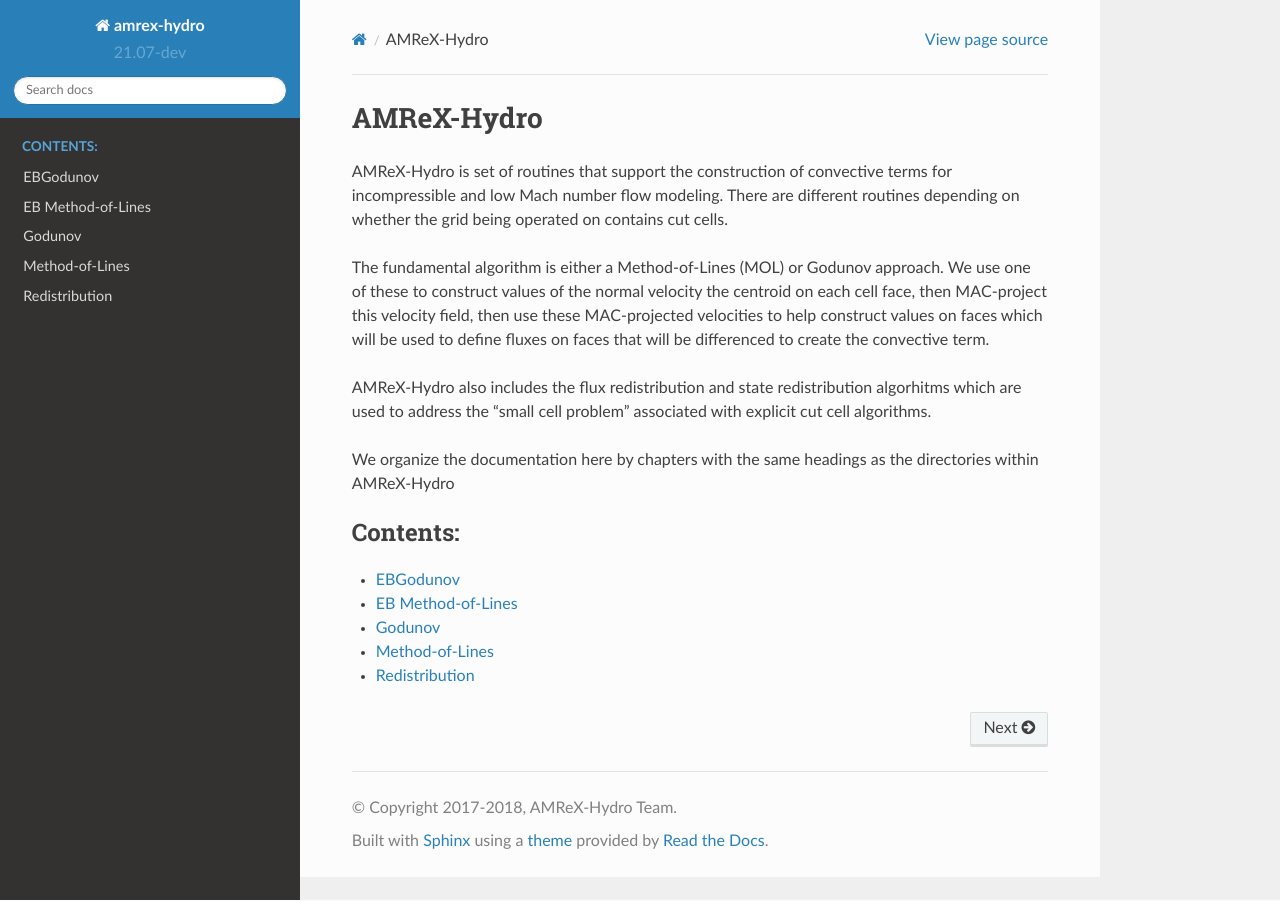
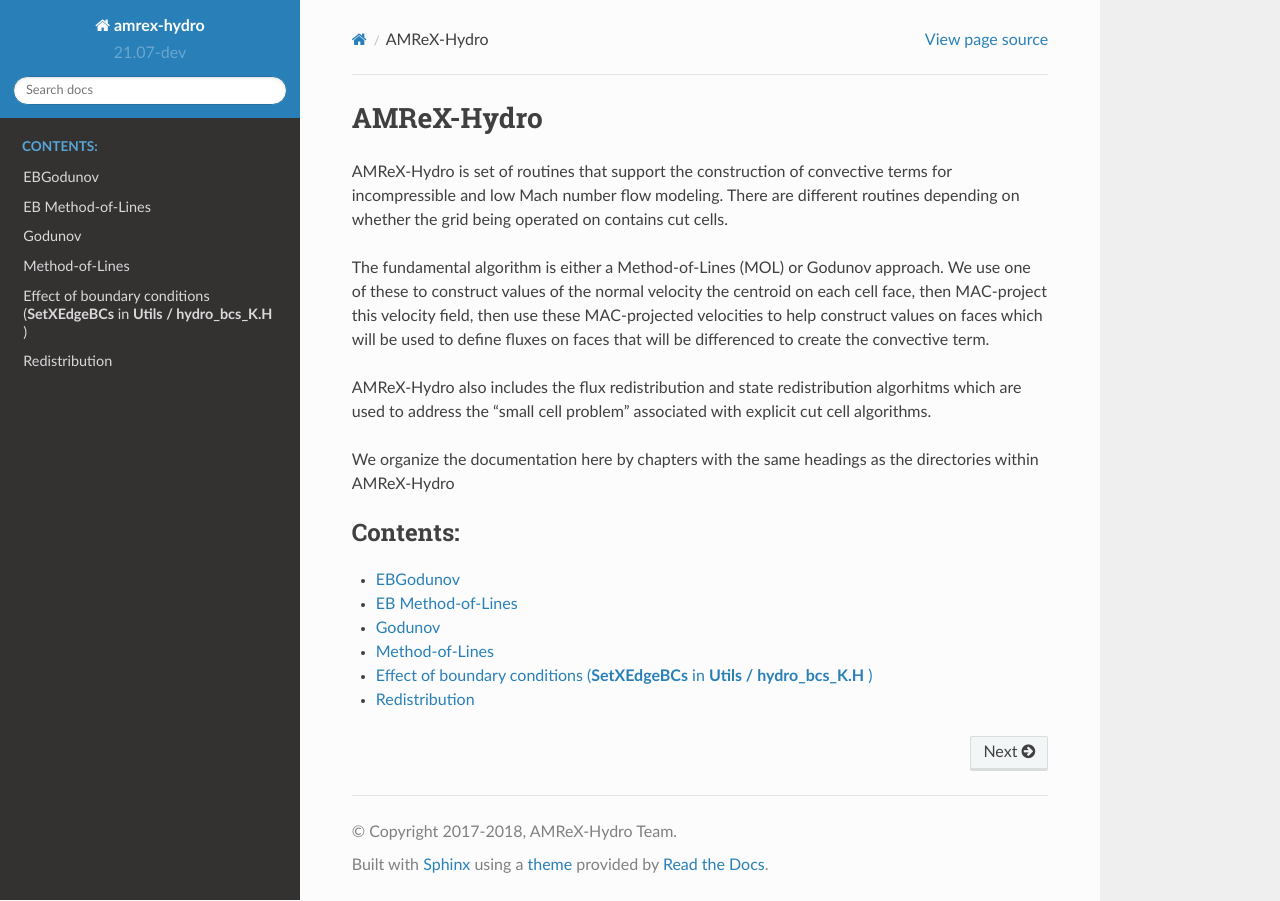
Before and after one commit to AMReX-Fluids/AMReX-Hydro, a Sphinx documentation site: the page built from Docs/source/index.rst, in a window 1280 px wide. Built offline with Sphinx 7.4.7 and the Read the Docs theme 2.0.0, drawn with Linux system fonts in a browser that asks for light colours; pages that are not in the unit, such as notebooks, are missing from menus; part of the change alters nothing that is shown.

```diff
--- a/Docs/source/MOL.rst
+++ b/Docs/source/MOL.rst
@@ -1,57 +1,75 @@
 Method-of-Lines
 ~~~~~~~~~~~~~~~
 
-To create the normal velocities on faces, we first extrapolate from the cell centers on each side using the
-slopes as computed earlier, and upwind the face value to define  :math:`U^{pred}`
+MOL
+===
 
-.  To compute the x-velocity on the x-faces of regular (ie not cut) cells, we call
+The procedure for computing MAC velocities and edge states with MOL does
+not involve any time derivatives. All slope computations use
+second-order limited slopes as described in
+`[sec:slopes] <#sec:slopes>`__.
 
-   .. code:: shell
+We define :math:`\varepsilon = 1.e-8` in **Utils / hydro_constants.H**
 
-            AMREX_CUDA_HOST_DEVICE_FOR_3D(ubx, i, j, k,
-             {
-                 // X-faces
-                 Real upls     = ccvel_fab(i  ,j,k,0) - 0.5 * xslopes_fab(i  ,j,k,0);
-                 Real umns     = ccvel_fab(i-1,j,k,0) + 0.5 * xslopes_fab(i-1,j,k,0);
-                 if ( umns < 0.0 && upls > 0.0 ) {
-                    umac_fab(i,j,k) = 0.0;
-                 } else {
-                    Real avg = 0.5 * ( upls + umns );
-                    if ( std::abs(avg) <  small_vel) { umac_fab(i,j,k) = 0.0;
-                    } else if (avg >= 0)             { umac_fab(i,j,k) = umns;
-                    } else                           { umac_fab(i,j,k) = upls;
-                    }
-                 }
-             });
+Pre-MAC (**MOL::ExtrapVelToFacesBox** )
+---------------------------------------
 
-For cut cells we test on whether the area fraction is non-zero:
+For computing the pre-MAC edge states to be MAC-projected, we define on
+every x-face:
 
-   .. code:: shell
+.. math::
 
-             AMREX_CUDA_HOST_DEVICE_FOR_3D(ubx, i, j, k,
-             {
-                 // X-faces
-                 if (ax_fab(i,j,k) > 0.0)
-                 {
-                    Real upls     = ccvel_fab(i  ,j,k,0) - 0.5 * xslopes_fab(i  ,j,k,0);
-                    Real umns     = ccvel_fab(i-1,j,k,0) + 0.5 * xslopes_fab(i-1,j,k,0);
-                    if ( umns < 0.0 && upls > 0.0 ) {
-                       umac_fab(i,j,k) = 0.0;
-                    } else {
-                       Real avg = 0.5 * ( upls + umns );
-                       if ( std::abs(avg) <  small_vel) { umac_fab(i,j,k) = 0.0;
-                       } else if (avg >= 0)             { umac_fab(i,j,k) = umns;
-                       } else                           { umac_fab(i,j,k) = upls;
-                       }
-                    }
-                 } else {
-                       umac_fab(i,j,k) = huge_vel;
-                 }
-             });
+   \begin{aligned}
+   u_L &=& u_{i-1,j,k} + \half \Delta u_{\i-1,j,k}^x, \\
+   u_R &=& u_{i,j,k}   - \half \Delta u_{i,j,k}^x,\end{aligned}
+
+At each face we then upwind based on :math:`u_L` and :math:`u_R`
+
+.. math::
+
+   u_{\imh,j,k} =
+   \begin{cases}
+   0, & \mathrm{if} \; u_L < 0 \;\; \mathrm{and} \;\; u_R > 0 \; \mathrm{else} \\
+   u_L, & \mathrm{if} \; u_L + u_R \ge  \varepsilon  \; \mathrm{else} \\
+   u_R, & \mathrm{if} \; u_L + u_R \le  -\varepsilon  \; \mathrm{else} \\
+   0
+   \end{cases}
+
+We similarly compute :math:`v_{i,\jmh,k}` on y-faces and
+:math:`w_{i,j,\kmh}` on z-faces.
+
+Effect of boundary conditions (**SetXEdgeBCs** in **Utils / hydro_bcs_K.H** )
+~~~~~~~~~~~~~~~~~~~~~~~~~~~~~~~~~~~~~~~~~~~~~~~~~~~~~~~~~~~~~~~~~~~~~~~~~~~~~
+
+Domain boundary conditions affect the above in two ways.
+
+(1) First, they potentially impact the slope computation in cells
+adjacent to the domain boundary (see `[sec:slopes] <#sec:slopes>`__).
+
+(2) Second, if the face is on a domain boundary and the boundary
+condition type is , we set both :math:`u_L` and :math:`u_R` to the
+boundary value. If the boundary condition type is , or on the low side
+of the domain, we set :math:`u_L = u_R.` (If on the high side then we
+set :math:`u_R = u_L.`) If the boundary condition type is , we set
+:math:`u_L = u_R = 0.`
+
+(3) In addition, if the domain boundary condition on the low side is or
+, we set :math:`u_L = u_R = \min (u_R, 0).` If the domain boundary
+condition on the high side is or , we set
+:math:`u_L = u_R = \max (u_L, 0).` This has the effect of not allowing
+the velocity at an outflow face to flow back into the domain.
+
+Note that the boundary conditions are imposed before the upwinding
+described above.
+
+MAC projection
+--------------
 
 We then perform a MAC projection on the face-centered velocities to enforce that they satisfy
 
-.. math:: \nabla \cdot (U^{MAC})  = 0
+.. math:: \nabla \cdot (U^{MAC})  = S
+
+where S is a specified divergence constraint (0 for incompressible flow).
 
 We do this by solving
 
@@ -60,3 +78,67 @@ We do this by solving
 then defining
 
 .. math:: U^{MAC} = U^{pred} - \frac{1}{\rho} \nabla \phi^{MAC}
+
+Post-MAC
+--------
+
+Once we have the MAC-projected velocities, we project all quantities to
+faces as above:
+
+.. math::
+
+   \begin{aligned}
+   s_L &=& s_{i-1,j,k} + \half \Delta s_{i-1,j,k}^x, \\
+   s_R &=& s_{i,j,k}   - \half \Delta s_{i,j,k}^x,\end{aligned}
+
+The domain boundary conditions affect the solution as described above in
+(1) and (2) for the pre-MAC step. We do not impose the
+no-outflow-at-inflow condition quite as described in (3); instead we
+impose that if, on the low side, :math:`\umac \ge 0` (i.e the flow is
+coming in at an outflow face) and :math:`s` is the x-velocity, then
+:math:`s_L = s_R = \min(s_R,0).` On the high side, if :math:`\umac <= 0`
+on the domain face, then :math:`s_L = s_R = \max(s_L,0).` This enforces
+that if :math:`\umac` on an outflow face is inflowing, the normal
+velocity component must be outflowing or zero.
+
+At each face we then upwind based on :math:`\umaclo`
+
+.. math::
+
+   s_{\imh,j,k} =
+   \begin{cases}
+   s_L, & \mathrm{if} \; \umaclo \; \ge  \; \varepsilon  \; \mathrm{else} \\
+   s_R, & \mathrm{if} \; \umaclo \; \le  \; -\varepsilon  \; \mathrm{else} \\
+   \half (s_L + s_R),
+   \end{cases}
+
+Constructing the update
+=======================
+
+If the variable, :math:`s` is to be updated conservatively, we construct
+
+.. math::
+
+   \begin{aligned}
+   \nabla \cdot (\ub s) &=& (\umachi \; s_{\iph,j,k} - \umaclo \; s_{\imh,j,k}) \\
+                        &+& (\vmaclo \; s_{i,\jph,k} - \vmaclo \; s_{i,\jmh,k} ) \\
+                        &+& (\wmaclo \; s_{i,j,\kph} - \wmaclo \; s_{i,j,\kmh}) \end{aligned}
+
+while if :math:`s` is to be updated in convective form, we construct
+
+.. math::
+
+   \begin{aligned}
+   (\ub \cdot \nabla s) &=& (\umachi \; s_{\iph,j,k} - \umaclo \; s_{\imh,j,k}) \\
+                       &+& (\vmaclo \; s_{i,\jph,k} - \vmaclo \; s_{i,\jmh,k} ) \\
+                       &+& (\wmaclo \; s_{i,j,\kph} - \wmaclo \; s_{i,j,\kmh}) \\
+                       &-& s_{i,j,k} \; (DU)^{MAC}\end{aligned}
+
+where
+
+.. math::
+
+   \begin{aligned}
+   (DU)^{MAC}  &=& (\umachi - \umaclo ) \\
+               &+& (\vmaclo - \vmaclo ) \\
+               &+& (\wmaclo - \wmaclo ) \\\end{aligned}
```
